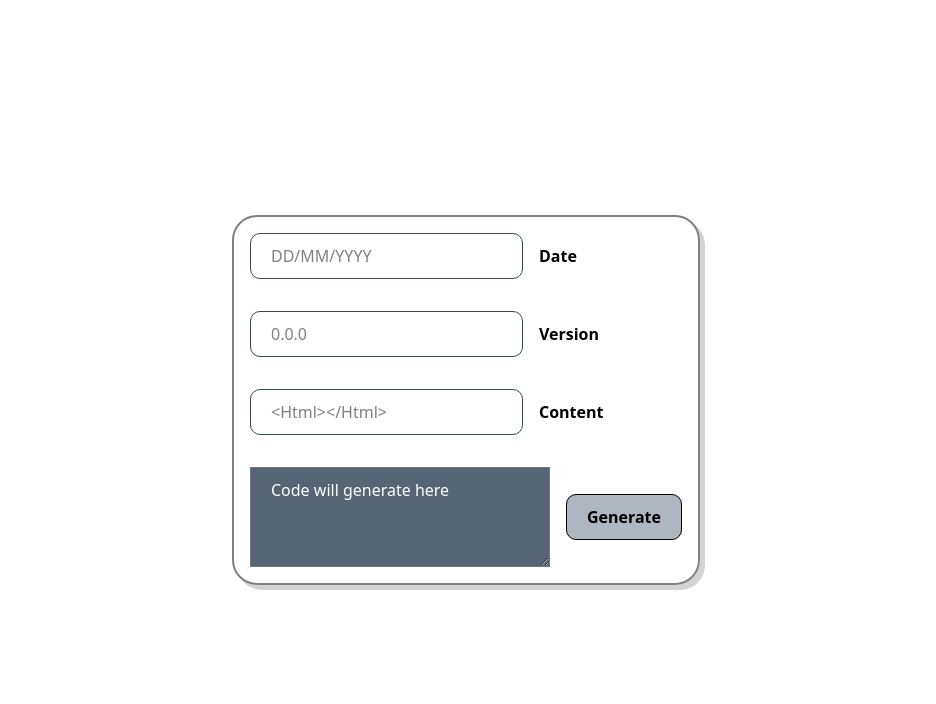
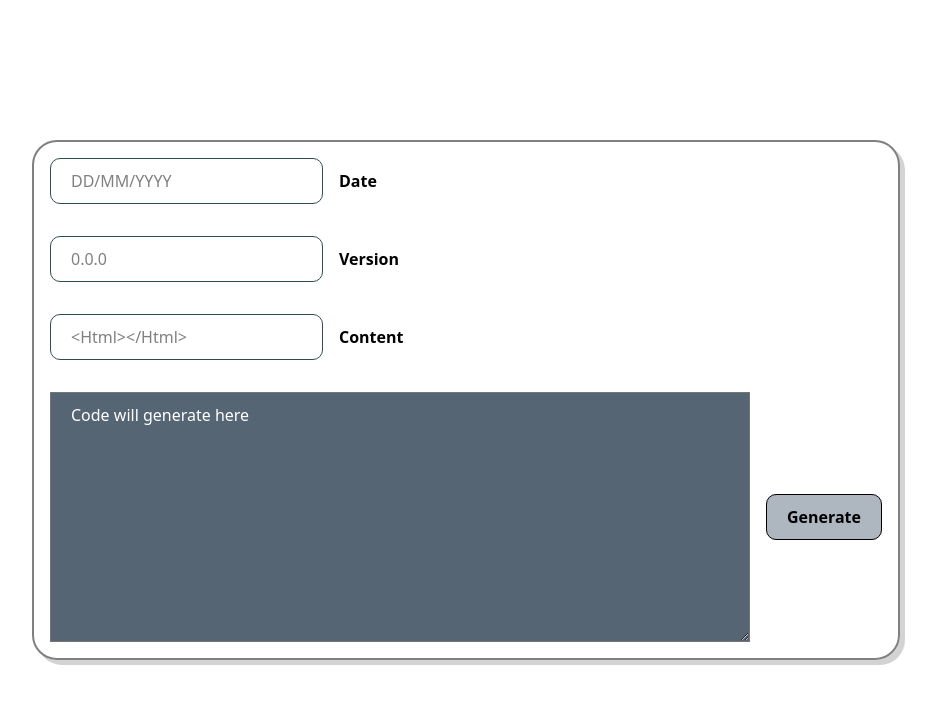
Before and after one commit to Samero0/ReleaseNotesGenerator, a React (Vite) app: page / in a window 1280 px wide. Shown: the top 704 px of the page, without its empty margins (174-1110 px from the left). Built offline with nearby package versions, Linux system fonts and the light colour scheme.

Commit message:
generateCode function added

```diff
--- a/src/App.tsx
+++ b/src/App.tsx
@@ -5,6 +5,7 @@ import Input from "./components/Input.tsx"
 import Label from "./components/Label.tsx"
 import TextBox from "./components/Textbox.tsx"
 import { useHandlerState } from "./hooks/codeGenerator.ts"
+import { codeGenerator } from './hooks/codeGenerator.ts'
 
 const Display = styled.div`
   display: flex;
@@ -27,9 +28,16 @@ const Element = styled.div`
 
 export const App = () => {
 
+    //handlers for the inputs
     const { value: inputDate, handleChange: handleChangeDate } = useHandlerState();
     const { value: inputVersion, handleChange: handleChangeVersion } = useHandlerState();
     const { value: inputContent, handleChange: handleChangeContent } = useHandlerState();
+
+    //code generator function
+    const generateCode = (inputDate: string, inputVersion: string, inputContent: string) => {
+        const code = codeGenerator(inputDate, inputVersion, inputContent)()
+        console.log(code);
+    }
 
     return (
         <Display>
@@ -71,7 +79,7 @@ export const App = () => {
                 />
                 <Button
                     id='button_generate'
-                    onClick={() => console.log('hola')}
+                    onClick={() => generateCode(inputDate, inputVersion, inputContent)}
                     text='Generate'
                 />
             </Element>
--- a/src/components/Textbox.tsx
+++ b/src/components/Textbox.tsx
@@ -10,8 +10,8 @@ const StyledTextBox = styled.textarea`
     padding: 10px 20px;
     background-color: #566573;
     color: black;
-    width: 300px;
-    height: 100px;
+    width: 700px;
+    height: 250px;
 
     &::placeholder{
         color: white;
--- a/src/hooks/codeGenerator.ts
+++ b/src/hooks/codeGenerator.ts
@@ -7,7 +7,13 @@ export const useHandlerState = () =>{
 
     const handleChange = (e : ChangeEvent<HTMLInputElement>) => {
         setInputValue(e.target.value)
-    }
+    };
 
     return {value, handleChange}
-}
+};
+
+export const codeGenerator = (date: string, version: string, content: string) => {
+    return () => {
+        return `[{"version":"${version}","date":"${date}","content":"${content}"}]`;
+    };
+};
```
